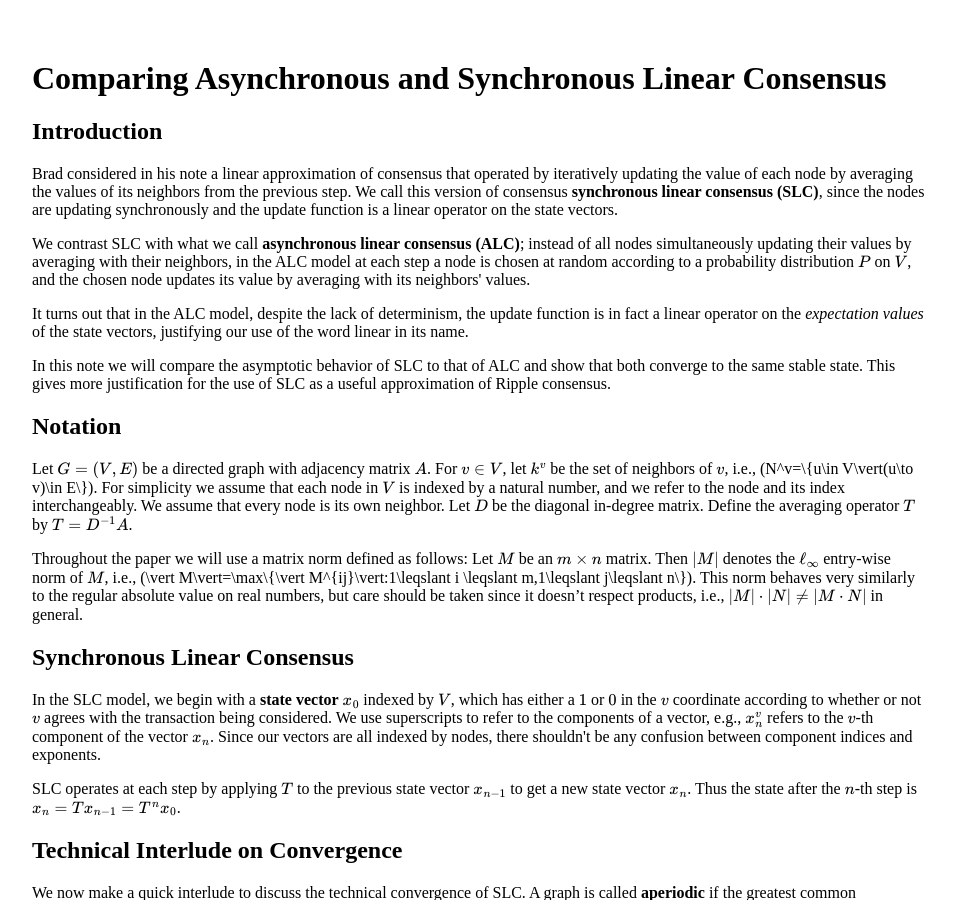
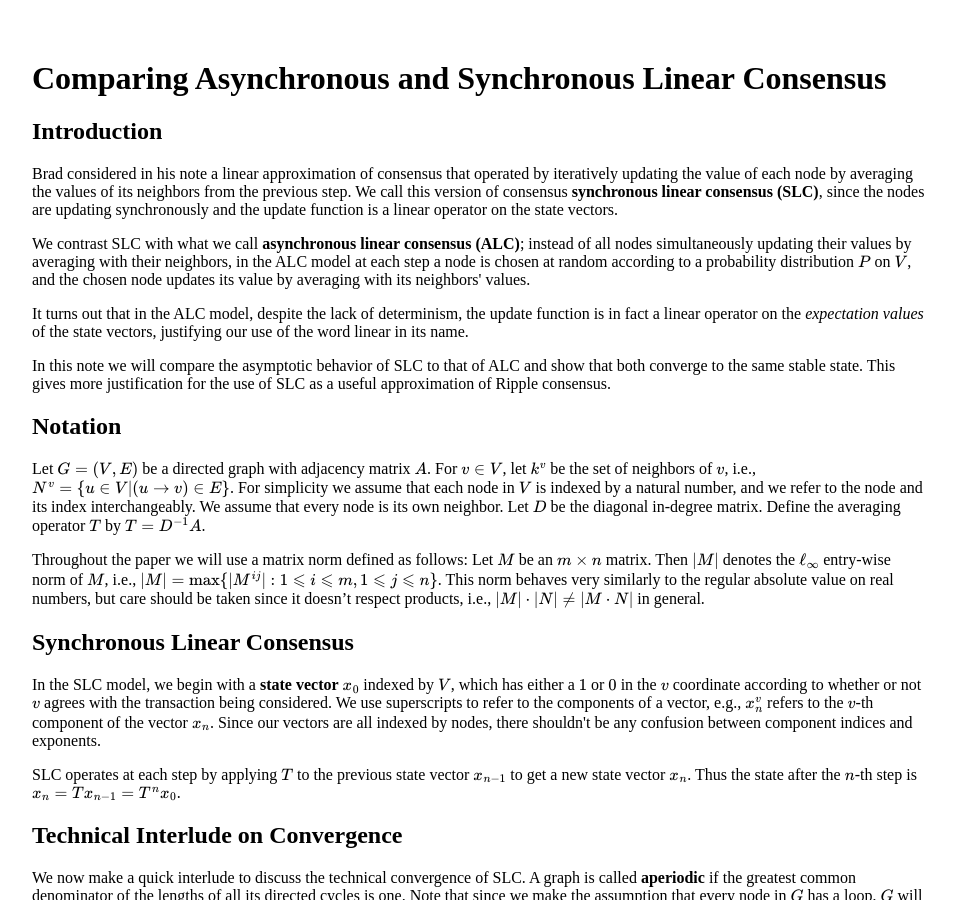
Before and after one commit to ChronusZ/chronusz.github.io, a Jekyll site: the page built from _posts/2017-06-15-comparing-the-asymptotic-behavior-of-alc-and-slc.md, in a window 1280 px wide and 900 px high. Shown: the whole window, without its empty margins (160-1115 px from the left). Built offline with Jekyll 4.4.1, drawn with Linux system fonts in a browser that asks for light colours; formulas are drawn with MathJax 3.

Commit message:
where da curly brackets at

```diff
--- a/_posts/2017-06-15-comparing-the-asymptotic-behavior-of-alc-and-slc.md
+++ b/_posts/2017-06-15-comparing-the-asymptotic-behavior-of-alc-and-slc.md
@@ -19,9 +19,9 @@ In this note we will compare the asymptotic behavior of SLC to that of ALC and s
 
 ## Notation
 
-Let $$G=(V,E)$$ be a directed graph with adjacency matrix $$A$$. For $$v\in V$$, let $$k^v$$ be the set of neighbors of $$v$$, i.e., \(N^v=\\{u\in V\vert(u\to v)\in E\\}\). For simplicity we assume that each node in $$V$$ is indexed by a natural number, and we refer to the node and its index interchangeably. We assume that every node is its own neighbor. Let $$D$$ be the diagonal in-degree matrix. Define the averaging operator $$T$$ by $$T=D^{-1}A$$.
+Let $$G=(V,E)$$ be a directed graph with adjacency matrix $$A$$. For $$v\in V$$, let $$k^v$$ be the set of neighbors of $$v$$, i.e., $N^v=\\{u\in V\vert(u\to v)\in E\\}$. For simplicity we assume that each node in $$V$$ is indexed by a natural number, and we refer to the node and its index interchangeably. We assume that every node is its own neighbor. Let $$D$$ be the diagonal in-degree matrix. Define the averaging operator $$T$$ by $$T=D^{-1}A$$.
 
-Throughout the paper we will use a matrix norm defined as follows: Let $$M$$ be an $$m\times n$$ matrix. Then $$\vert M\vert$$ denotes the $$\ell_\infty$$ entry-wise norm of $$M$$, i.e., \(\vert M\vert=\max\\{\vert M^{ij}\vert:1\leqslant i \leqslant m,1\leqslant j\leqslant n\\}\). This norm behaves very similarly to the regular absolute value on real numbers, but care should be taken since it doesn't respect products, i.e., $$\vert M\vert\cdot\vert N\vert\neq\vert M\cdot N\vert$$ in general.
+Throughout the paper we will use a matrix norm defined as follows: Let $$M$$ be an $$m\times n$$ matrix. Then $$\vert M\vert$$ denotes the $$\ell_\infty$$ entry-wise norm of $$M$$, i.e., $\vert M\vert=\max\\{\vert M^{ij}\vert:1\leqslant i \leqslant m,1\leqslant j\leqslant n\\}$. This norm behaves very similarly to the regular absolute value on real numbers, but care should be taken since it doesn't respect products, i.e., $$\vert M\vert\cdot\vert N\vert\neq\vert M\cdot N\vert$$ in general.
 
 ## Synchronous Linear Consensus
 
```
